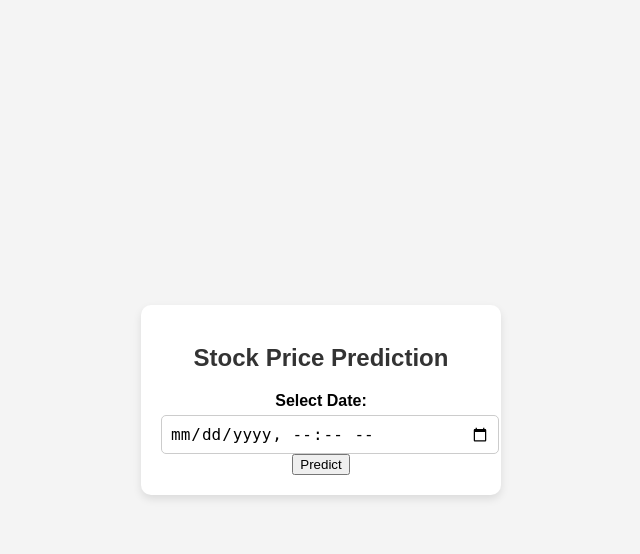
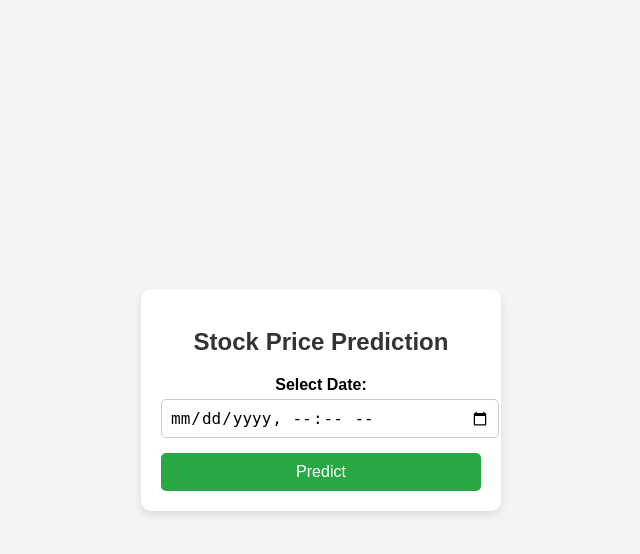
Before and after one commit to RehanK-123/Stock_Prediction, a Flask app: page /home in a window 1280 px wide. Shown: the top 554 px of the page, without its empty margins (319-959 px from the left). Run offline with Flask 3, Linux system fonts and the light colour scheme.

Commit message:
Update Home.html

```diff
--- a/templates/Home.html
+++ b/templates/Home.html
@@ -84,9 +84,9 @@ input[type="submit"]:hover {
             <!-- Date Input -->
             <label for="date">Select Date:</label>
             <input type="datetime-local" id="date" name="date" required>
-            <button type="submit" class="btn">Predict</button>
 
             <!-- Submit Button -->
+            <input type="submit" value="Predict">
         </form>
     </div>
 </body>
```
